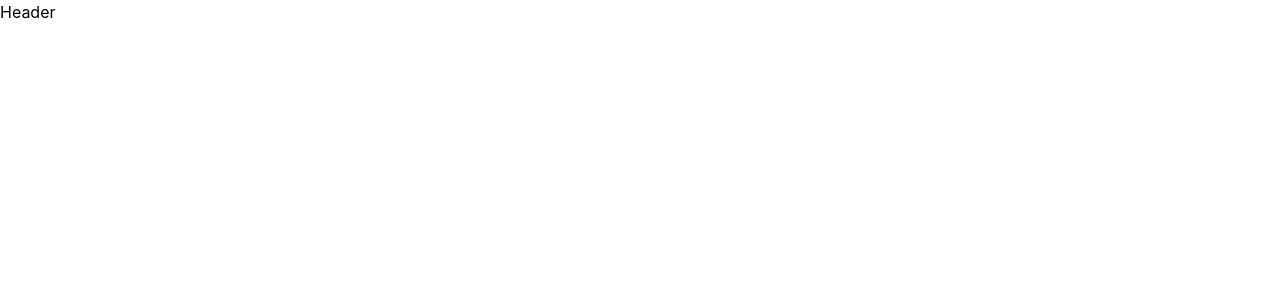
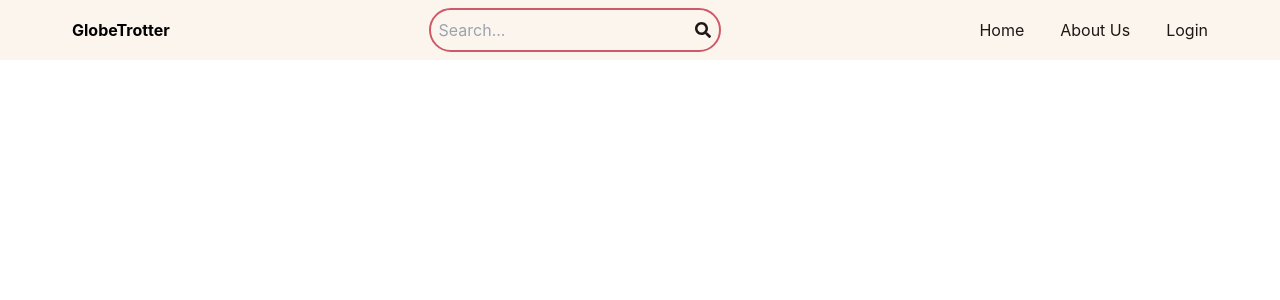
Before and after one commit to od-vivek/globe-trotter, a React (Create React App) app in the folder client/: page / in a window 1280 px wide. Shown: the top 300 px of the page. Built offline with nearby package versions, Linux system fonts and the light colour scheme.

Commit message:
added a header component

```diff
--- a/client/src/App.jsx
+++ b/client/src/App.jsx
@@ -1,6 +1,5 @@
 import React from 'react';
 import { BrowserRouter, Routes, Route } from 'react-router-dom';
-
 import Header from './components/Header'; // Import the Header component
 import Home from './pages/Home';
 import Login from './pages/Login';
--- a/client/src/components/Header.jsx
+++ b/client/src/components/Header.jsx
@@ -1,7 +1,40 @@
 import React from 'react'
+import { Link, useNavigate } from 'react-router-dom'
+import { FaSearch } from 'react-icons/fa';
 
 export default function Header() {
+  const navigate = useNavigate();
+
   return (
-    <div>Header</div>
+    <header className='bg-color1'>
+      <div className='flex justify-between items-center max-w-6xl mx-auto p-2'>
+        <Link to='/'>
+          <h1 className='font-bold text-sm sm:text-xl flex flex-wrap text-color4'></h1>
+          <span className='font-bold text color4'>GlobeTrotter</span>
+        </Link>
+        <form className='text-center bg-color1 p-2 rounded-full flex justify-center items-center hover:scale-105 hover:px-5 border-2 border-color3'>
+          <input
+            type='text'
+            placeholder='Search...'
+            className='bg-transparent border-color3 focus:outline-none w-24 sm:w-64'
+          />
+          <button>
+            <FaSearch className='text-color4'></FaSearch>
+          </button>
+        </form>
+
+        <ul className='flex gap-9'>
+          <Link to='/'>
+            <li className='text-color4 hover:text-color3 hover:scale-110'>Home</li>
+          </Link>
+          <Link to='/about'>
+            <li className='text-color4 hover:text-color3 hover:scale-110'>About Us </li>
+          </Link>
+          <Link to='/login'>
+            <li className='text-color4 hover:text-color3 hover:scale-110'>Login</li>
+          </Link>
+        </ul>
+      </div>
+    </header>
   )
 }
--- a/client/tailwind.config.js
+++ b/client/tailwind.config.js
@@ -4,7 +4,15 @@ module.exports = {
     "./src/**/*.{js,jsx,ts,tsx}",
   ],
   theme: {
-    extend: {},
+    extend: {
+      colors: {
+        'color1': '#FCF5ED',
+        'color2': '#F4BF96',
+        'color3': '#CE5A67',
+        'color4': '#1F1717',
+        // Add more colors as needed
+      }
+    },
   },
   plugins: [],
 }
```
Also changed, not shown: 1 other file (tests, documents, lock files or other folders).
